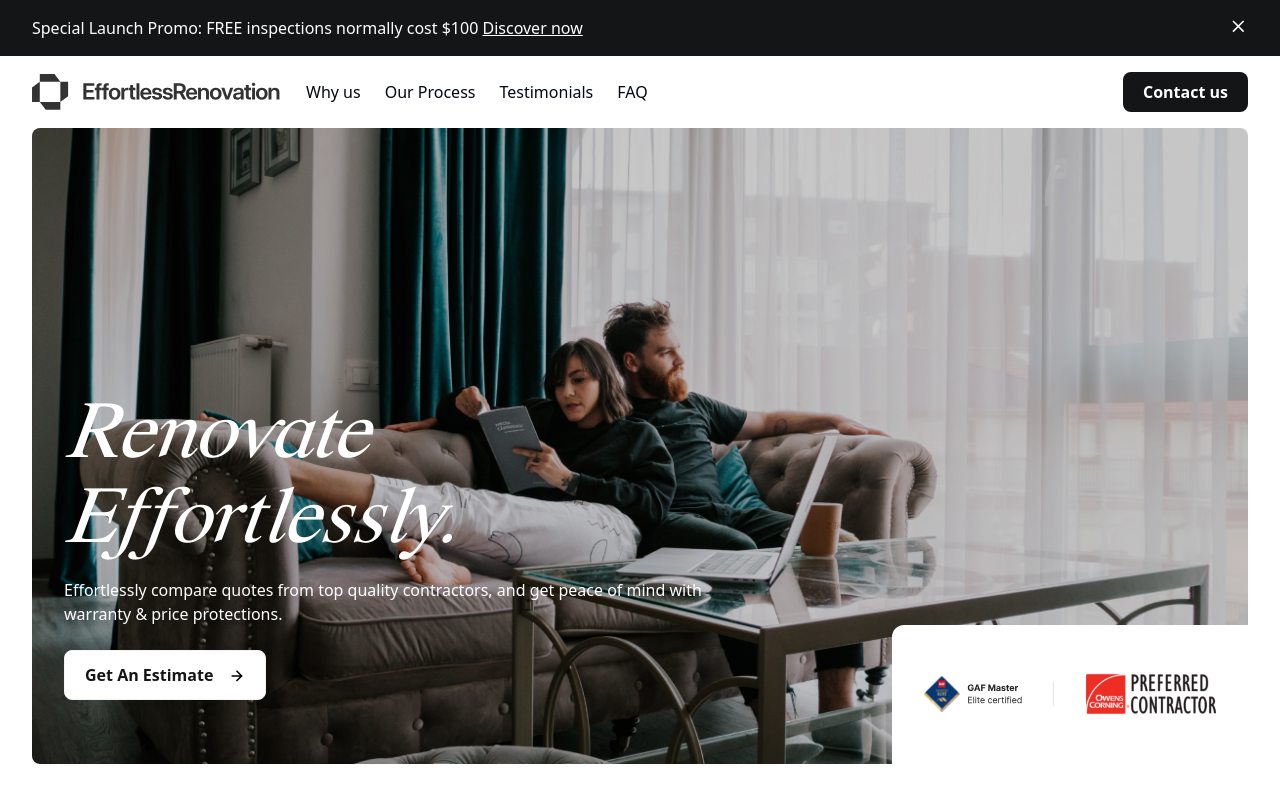
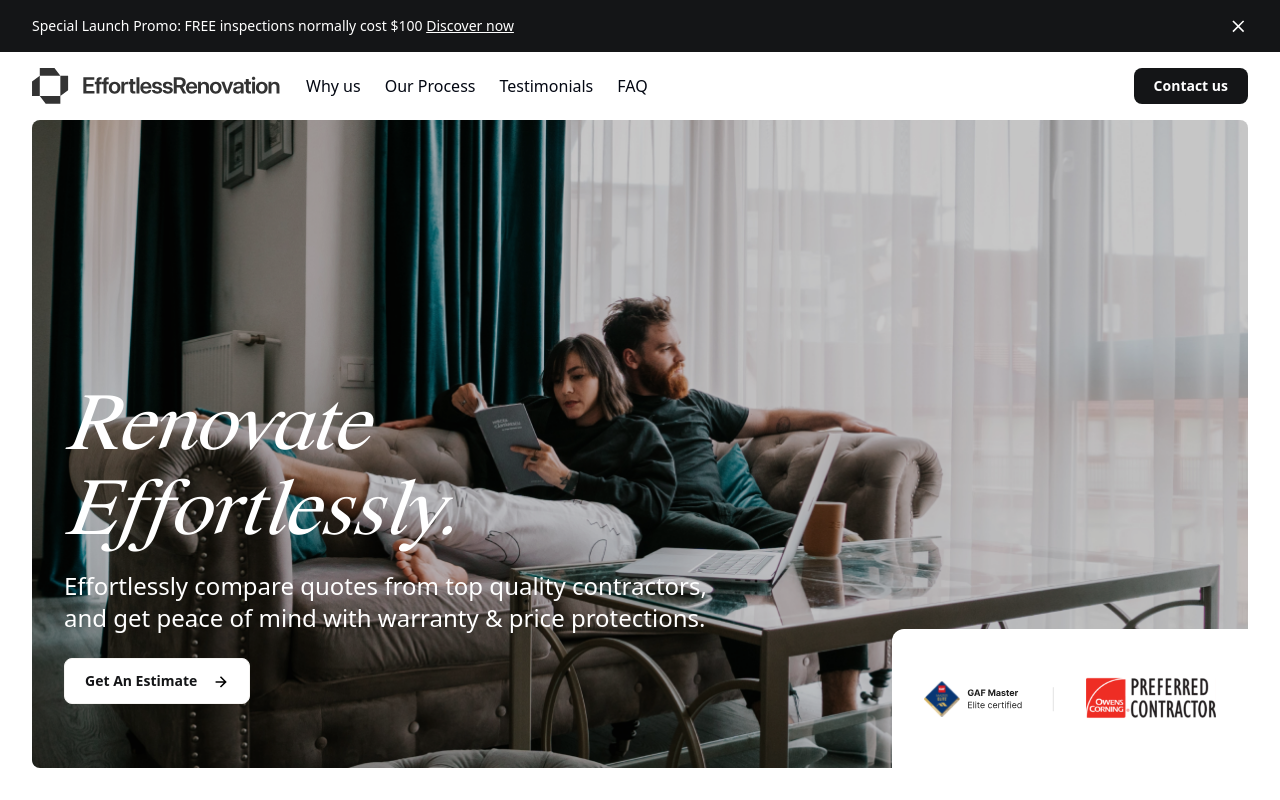
Before and after one commit to mehdi049/EffortlessRenovation, a Next.js app: page / in a window 1280 px wide. Shown: the top 800 px of the page. Built offline with nearby package versions, Linux system fonts and the light colour scheme.

Commit message:
fix tailwind.config

```diff
--- a/tailwind.config.ts
+++ b/tailwind.config.ts
@@ -10,11 +10,6 @@ const config = {
   ],
   prefix: "",
   theme: {
-    fontSize: {
-      "5xl": ["50px", "53px"],
-      "6xl": ["56px", "65px"],
-      "8xl": ["81px", "85px"],
-    },
     container: {
       center: true,
       padding: "2rem",
@@ -23,6 +18,11 @@ const config = {
       },
     },
     extend: {
+      fontSize: {
+        "5xl": ["50px", "53px"],
+        "6xl": ["56px", "65px"],
+        "8xl": ["81px", "85px"],
+      },
       colors: {
         black: "#141517",
         "gray-100": "#F4F3F1",
```
